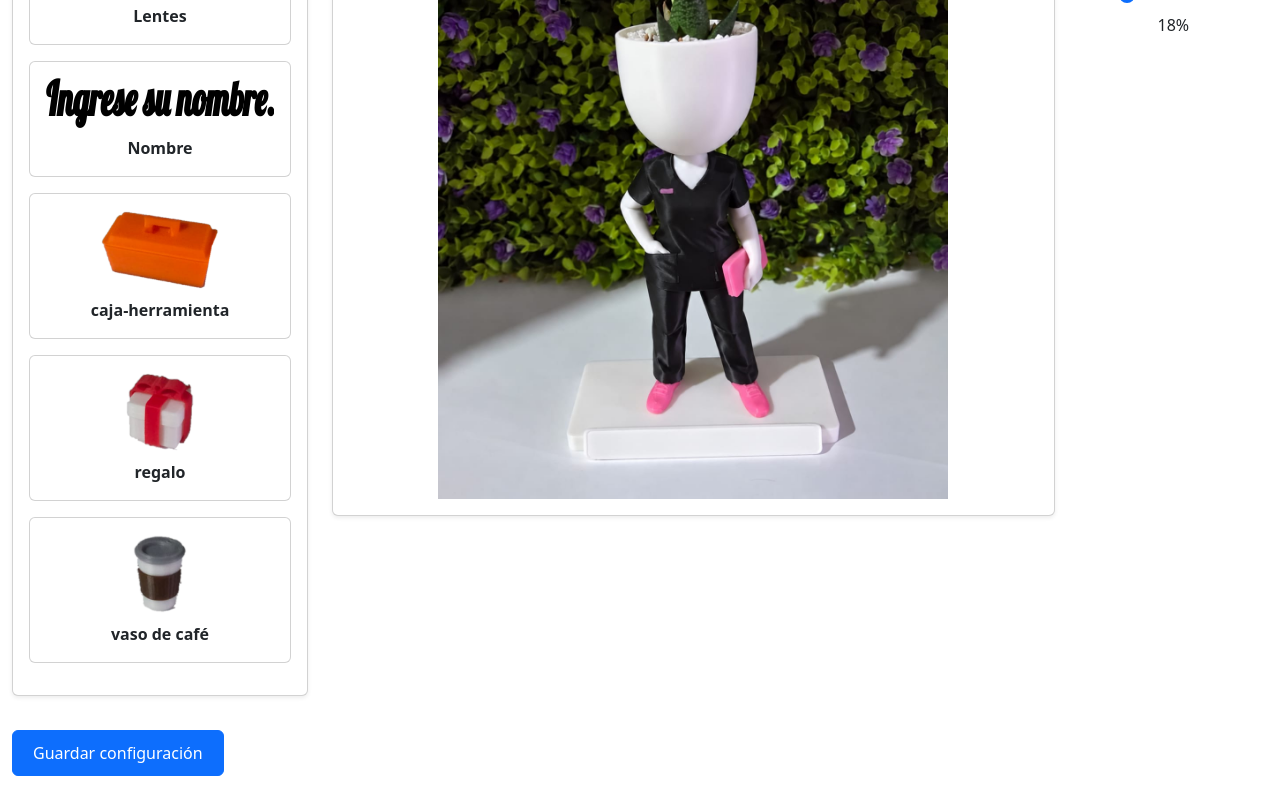
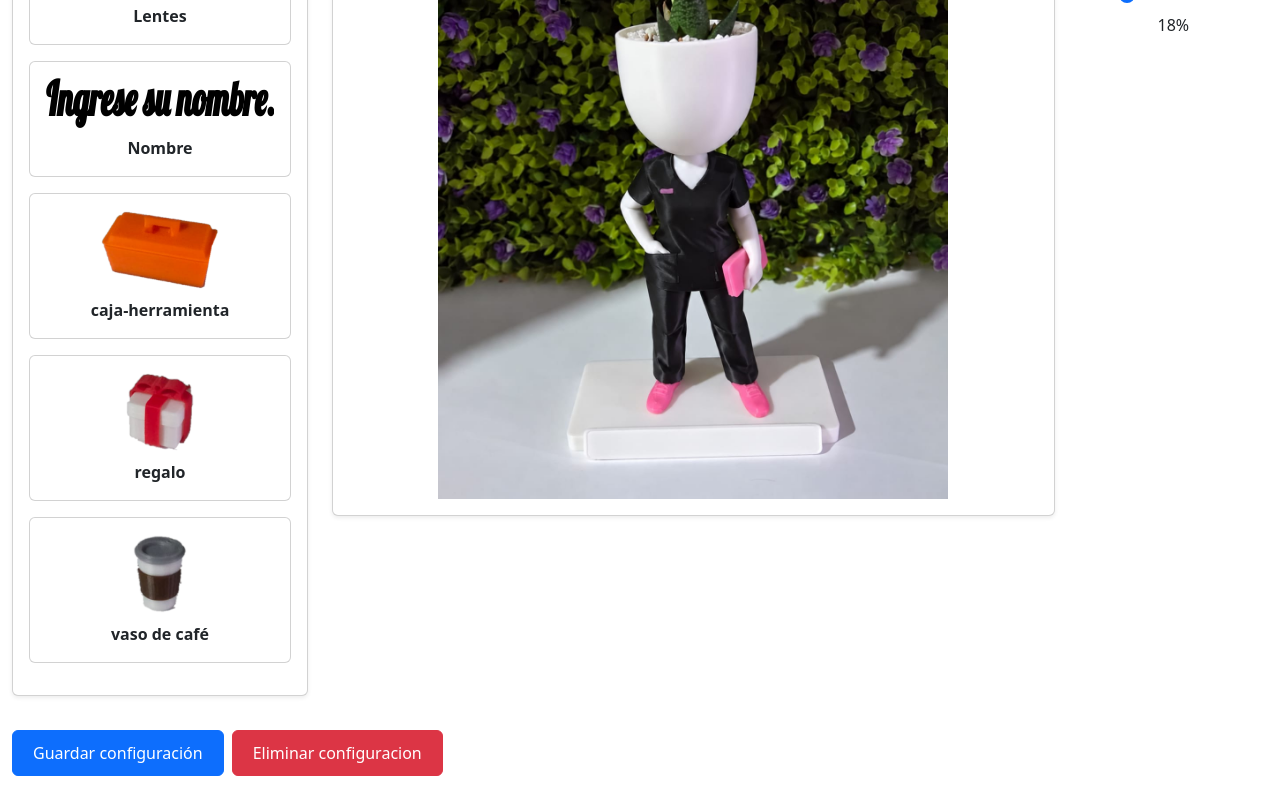
Before and after one commit to danielSan777/VentaPruebaApp, an Angular app: page /editor-producto in a window 1280 px wide. Shown: the part 245-1045 px from the top of the page. Built offline with nearby package versions, Linux system fonts and the light colour scheme.

Commit message:
agregar boton eliminar

```diff
--- a/package.json
+++ b/package.json
@@ -19,6 +19,7 @@
     "@angular/platform-browser": "^22.1.0",
     "@angular/router": "^22.1.0",
     "rxjs": "~7.8.0",
+    "sweetalert2": "^11.26.25",
     "tslib": "^2.3.0"
   },
   "devDependencies": {
--- a/src/app/editor-producto/editor-producto.html
+++ b/src/app/editor-producto/editor-producto.html
@@ -182,12 +182,16 @@
     <!-- GUARDAR -->
     <!-- ================================= -->
 
-    <div class="mt-4">
+    <div class="mt-4 d-flex gap-2">
 
       <button type="button" class="btn btn-primary" (click)="guardarConfiguracion()">
         Guardar configuración
       </button>
 
+      <button type="button" class="btn btn-danger" (click)="eliminarConfiguracion()">
+        Eliminar configuracion
+      </button>
+
     </div>
 
   </div>
--- a/src/app/editor-producto/editor-producto.ts
+++ b/src/app/editor-producto/editor-producto.ts
@@ -5,7 +5,8 @@ import {
   signal,
   NgZone,
   inject,
-  ChangeDetectorRef
+  ChangeDetectorRef,
+
 } from '@angular/core';
 import { FormsModule } from '@angular/forms';
 import {
@@ -18,7 +19,8 @@ import {
 } from '@angular/cdk/drag-drop';
 import { JsonPipe } from '@angular/common';
 import { TextoCanvas } from '../directivas/texto-canvas';
-
+import Swal from 'sweetalert2'
+import { Router } from '@angular/router';
 
 
 @Component({
@@ -38,10 +40,11 @@ export class EditorProducto {
 
   private imagenLentes = new Image();
 
-
   private rectPreview: DOMRect | null = null;
 
   posicionesIniciales = new Map<number, { x: number; y: number }>();
+
+  private router = inject(Router);
 
   posicion = signal({
     x: 150,
@@ -206,11 +209,6 @@ export class EditorProducto {
     });
   }
 
-
-
-
-
-
   iniciarArrastre(event: PointerEvent, a: AccesorioColocado): void {
     event.preventDefault();
 
@@ -294,7 +292,7 @@ export class EditorProducto {
   }
 
 
-  guardarConfiguracion(): void {
+  async guardarConfiguracion(): Promise<void> {
 
     const configuracion = {
       productoId: 1,
@@ -306,10 +304,15 @@ export class EditorProducto {
       JSON.stringify(configuracion)
     );
 
-    console.log(
-      'Configuración:',
-      configuracion
-    );
+    await Swal.fire({
+      title: '¡Guardado!',
+      text: 'La configuración se guardó correctamente.',
+      icon: 'success',
+      confirmButtonText: 'Aceptar'
+    });
+
+    // Navegar después de aceptar
+    await this.router.navigate(['/cliente']);
 
   }
 
@@ -355,6 +358,28 @@ export class EditorProducto {
 
 
 
+  async eliminarConfiguracion(): Promise<void> {
+    try {
+      localStorage.removeItem('configuracionMaceta');
+
+      await Swal.fire({
+        title: '¡Eliminada!',
+        text: 'Configuración eliminada con éxito.',
+        icon: 'success',
+        confirmButtonText: 'Aceptar'
+      });
+
+    } catch (error) {
+      await Swal.fire({
+        title: 'Error',
+        text: 'No se pudo eliminar la configuración.',
+        icon: 'error',
+        confirmButtonText: 'Aceptar'
+      });
+    }
+  }
+
+
 
 
 
```
Also changed, not shown: 1 other file (tests, documents, lock files or other folders).
